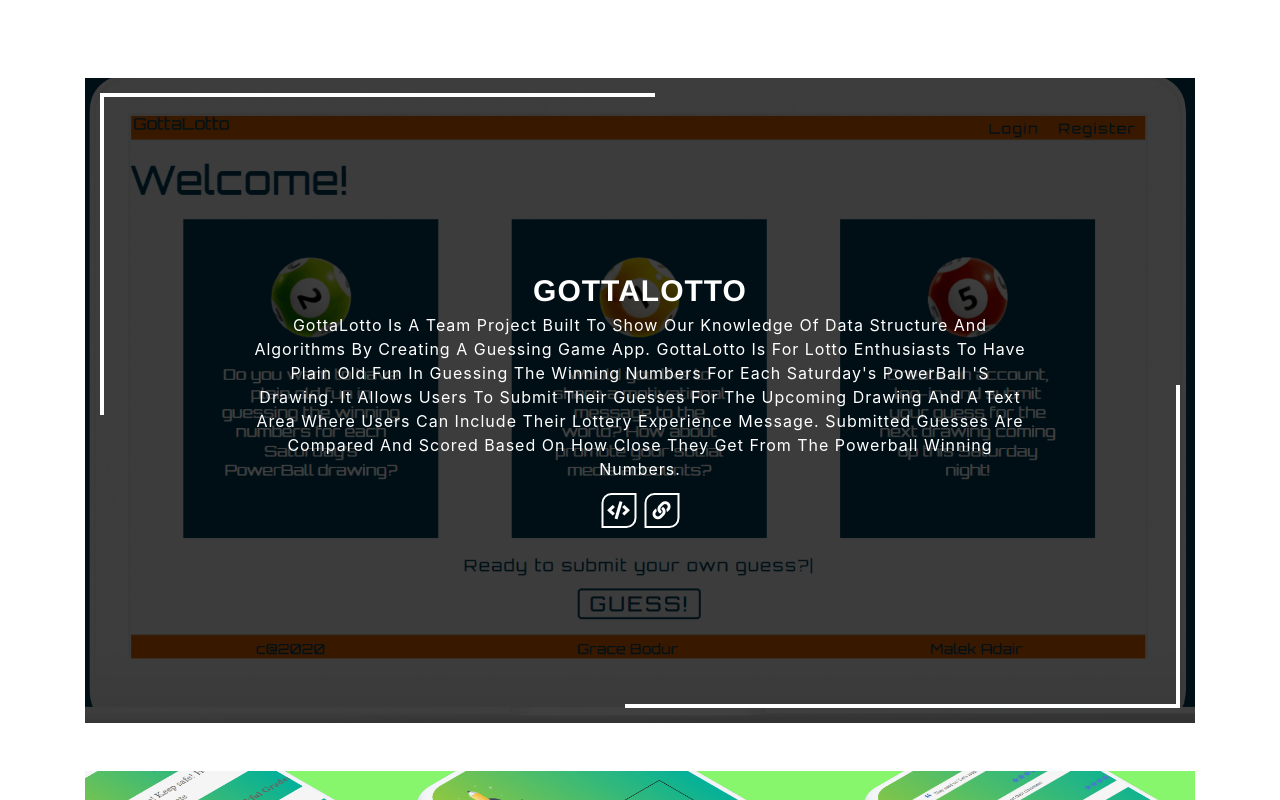
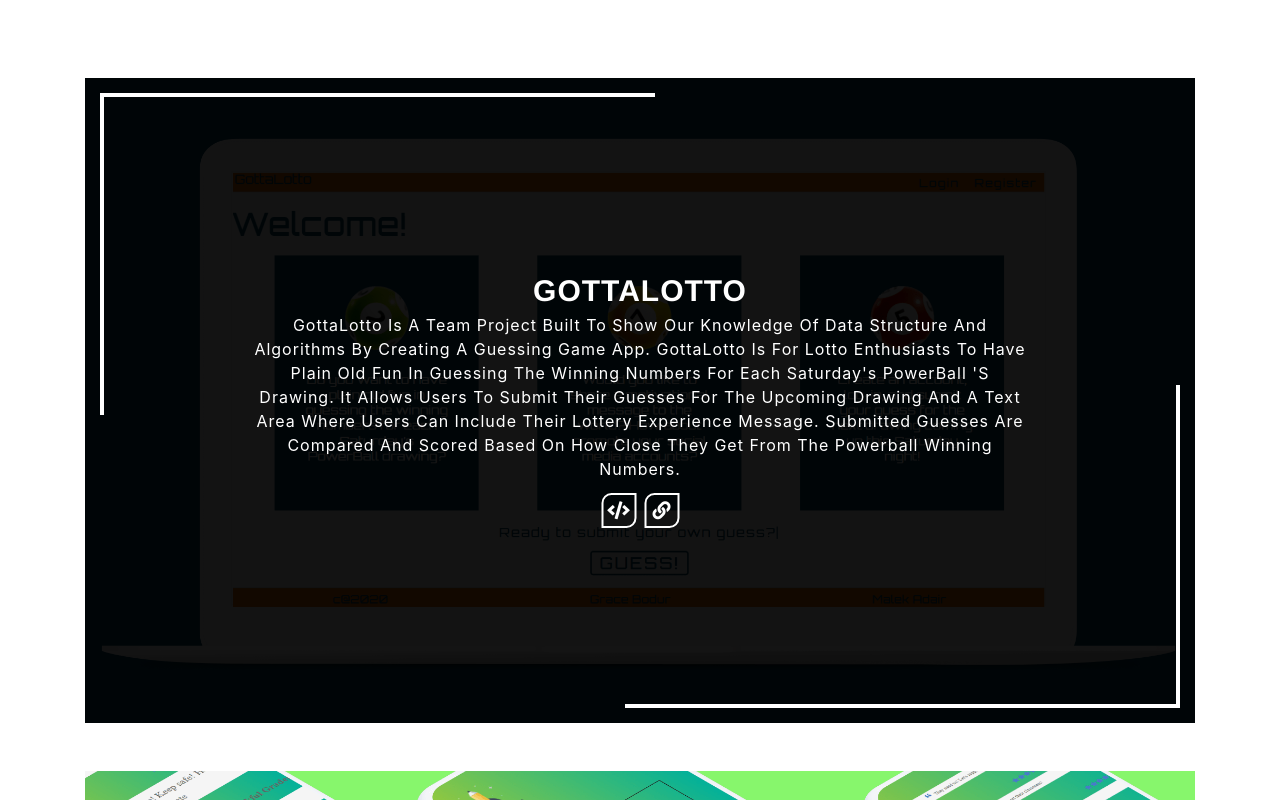
Before and after one commit to gracebodur/mgbportfolio, a React (Create React App) app: page / in a window 1280 px wide. In both pictures the pointer is over the element 640 px from the left and 2061 px from the top of the page. Shown: the part 1661-2461 px from the top of the page. Built offline with nearby package versions, Linux system fonts and the light colour scheme.

Commit message:
fix image background transition and change content color

```diff
--- a/src/Project/Project.css
+++ b/src/Project/Project.css
@@ -6,7 +6,7 @@
 }
 
 .box:hover {
-    background-color: black;
+    background-color: #000;
     cursor: pointer;
 }
 
@@ -57,13 +57,11 @@
 .box img {
     width: 100%;
     height: auto;
-    transform: scale3d(1, 1, 1);
-    transition: all 0.25s linear;
+    transition: all 1s ease-in-out;
 }
 
 .box:hover img {
-    opacity: 0.25;
-    transform: scale(1.25);
+    opacity: .08;
 }
 
 .box .inner-content {
@@ -127,7 +125,7 @@
 }
 
 .box .icon li a:hover {
-   color: #b31217;
+   color: #9B870C;
    background: #fff;
    border-radius: 0 10px 0 10px;
 }
```
